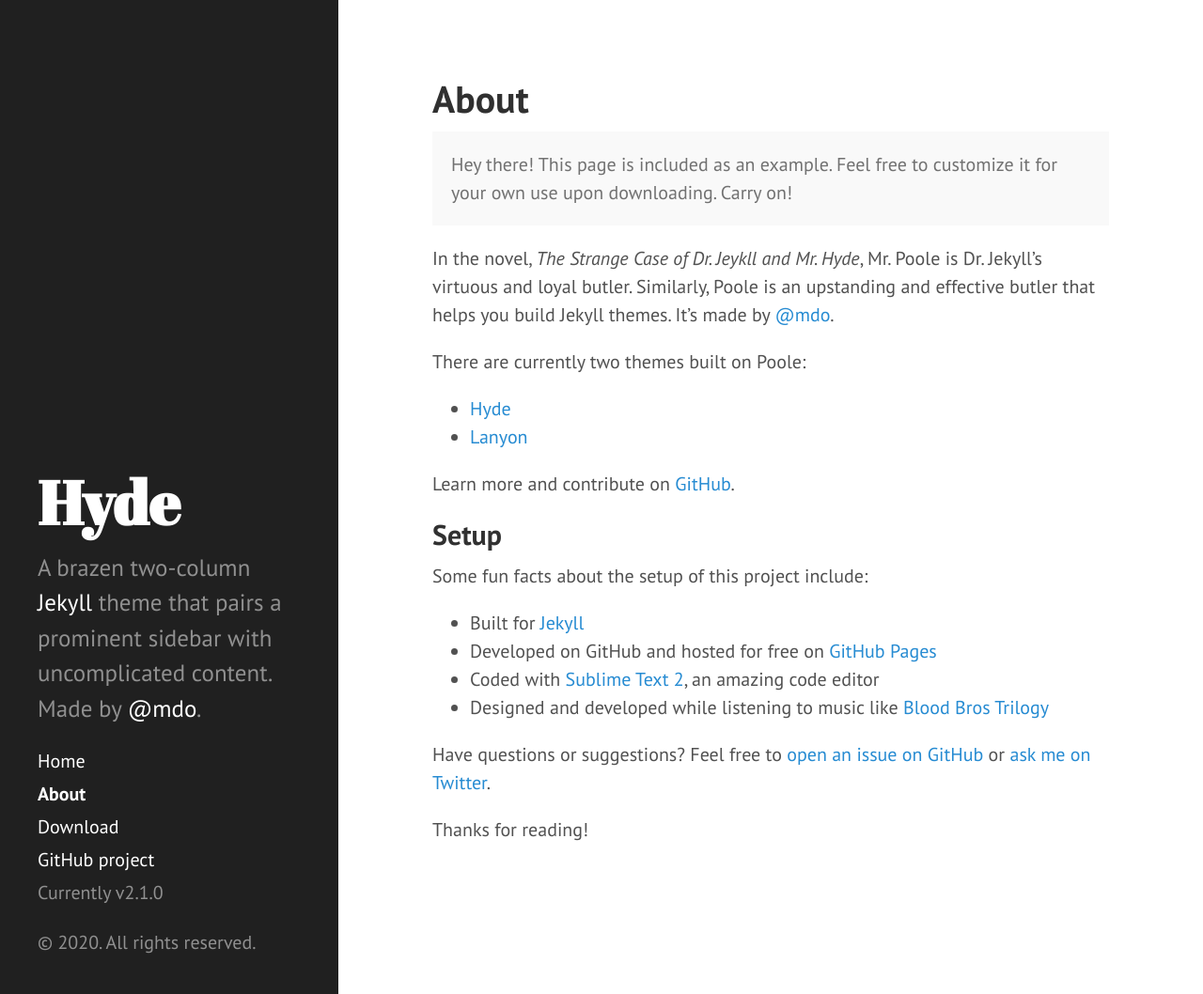
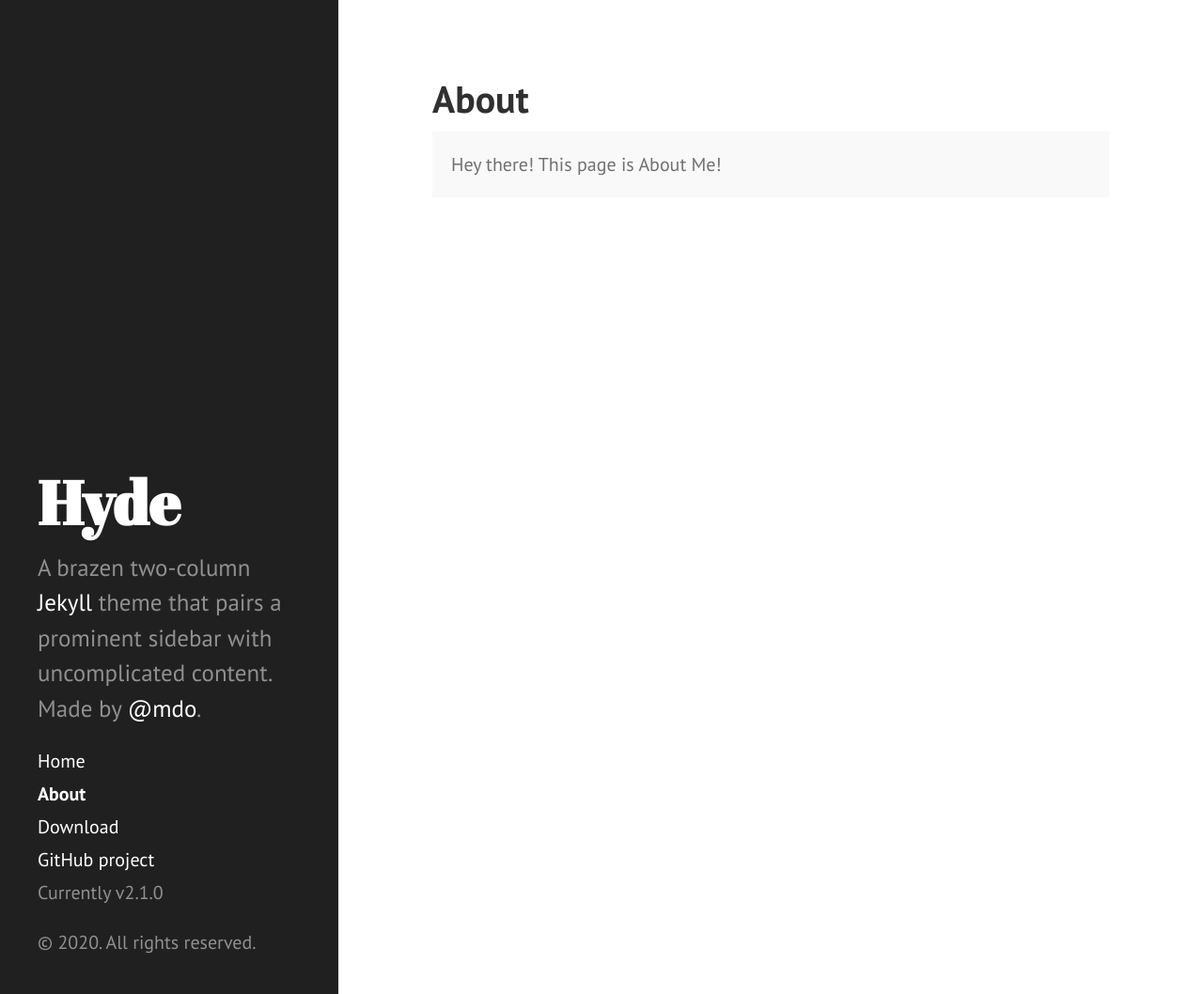
Before and after one commit to Deepshikha05/deepshikha05.github.io, a Jekyll site: the page built from about.md, in a window 1280 px wide and 1058 px high. Shown: the whole window at 94% size. Built offline with Jekyll 4.4.1, drawn with Linux system fonts in a browser that asks for light colours; Markdown is read by kramdown in place of the engine named in the settings.

Commit message:
changed about.md

```diff
--- a/about.md
+++ b/about.md
@@ -4,27 +4,5 @@ title: About
 ---
 
 <p class="message">
-  Hey there! This page is included as an example. Feel free to customize it for your own use upon downloading. Carry on!
+  Hey there! This page is About Me!
 </p>
-
-In the novel, *The Strange Case of Dr. Jeykll and Mr. Hyde*, Mr. Poole is Dr. Jekyll's virtuous and loyal butler. Similarly, Poole is an upstanding and effective butler that helps you build Jekyll themes. It's made by [@mdo](https://twitter.com/mdo).
-
-There are currently two themes built on Poole:
-
-* [Hyde](http://hyde.getpoole.com)
-* [Lanyon](http://lanyon.getpoole.com)
-
-Learn more and contribute on [GitHub](https://github.com/poole).
-
-## Setup
-
-Some fun facts about the setup of this project include:
-
-* Built for [Jekyll](http://jekyllrb.com)
-* Developed on GitHub and hosted for free on [GitHub Pages](https://pages.github.com)
-* Coded with [Sublime Text 2](http://sublimetext.com), an amazing code editor
-* Designed and developed while listening to music like [Blood Bros Trilogy](https://soundcloud.com/maddecent/sets/blood-bros-series)
-
-Have questions or suggestions? Feel free to [open an issue on GitHub](https://github.com/poole/issues/new) or [ask me on Twitter](https://twitter.com/mdo).
-
-Thanks for reading!
```
